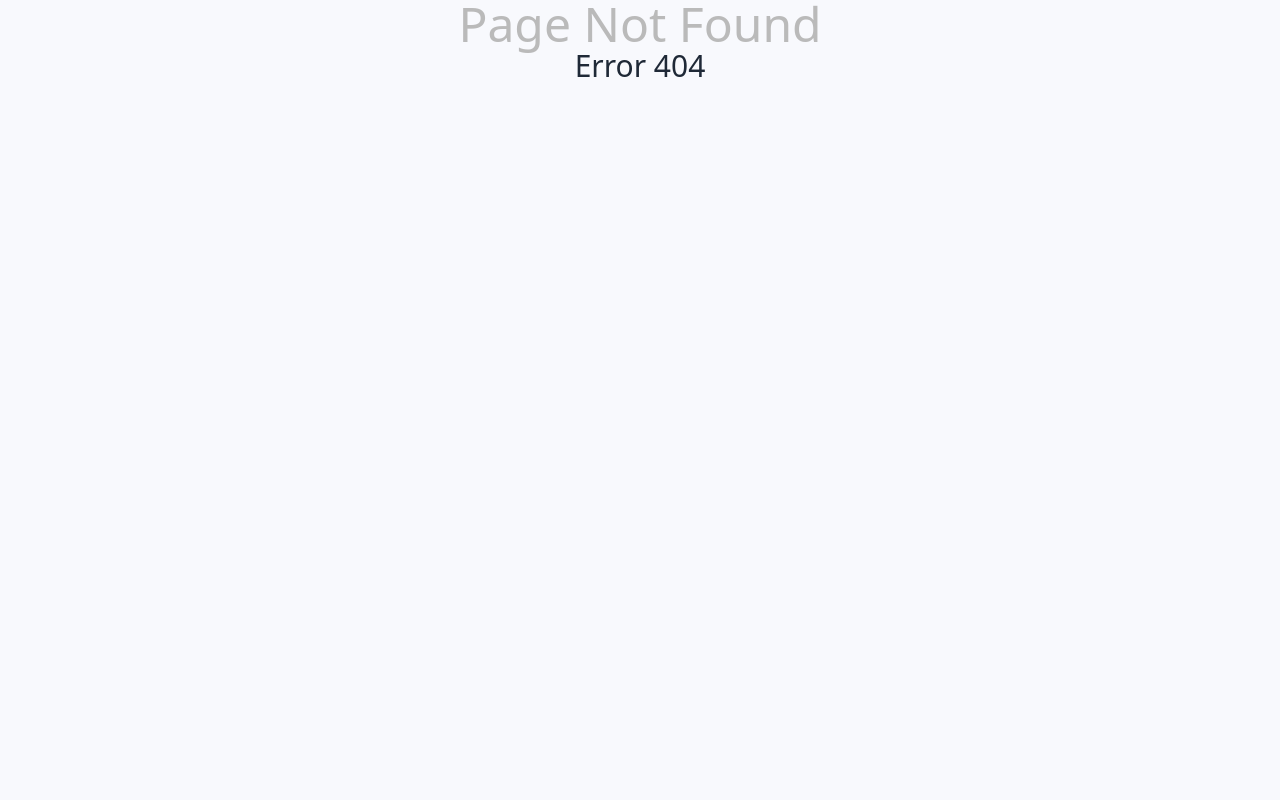
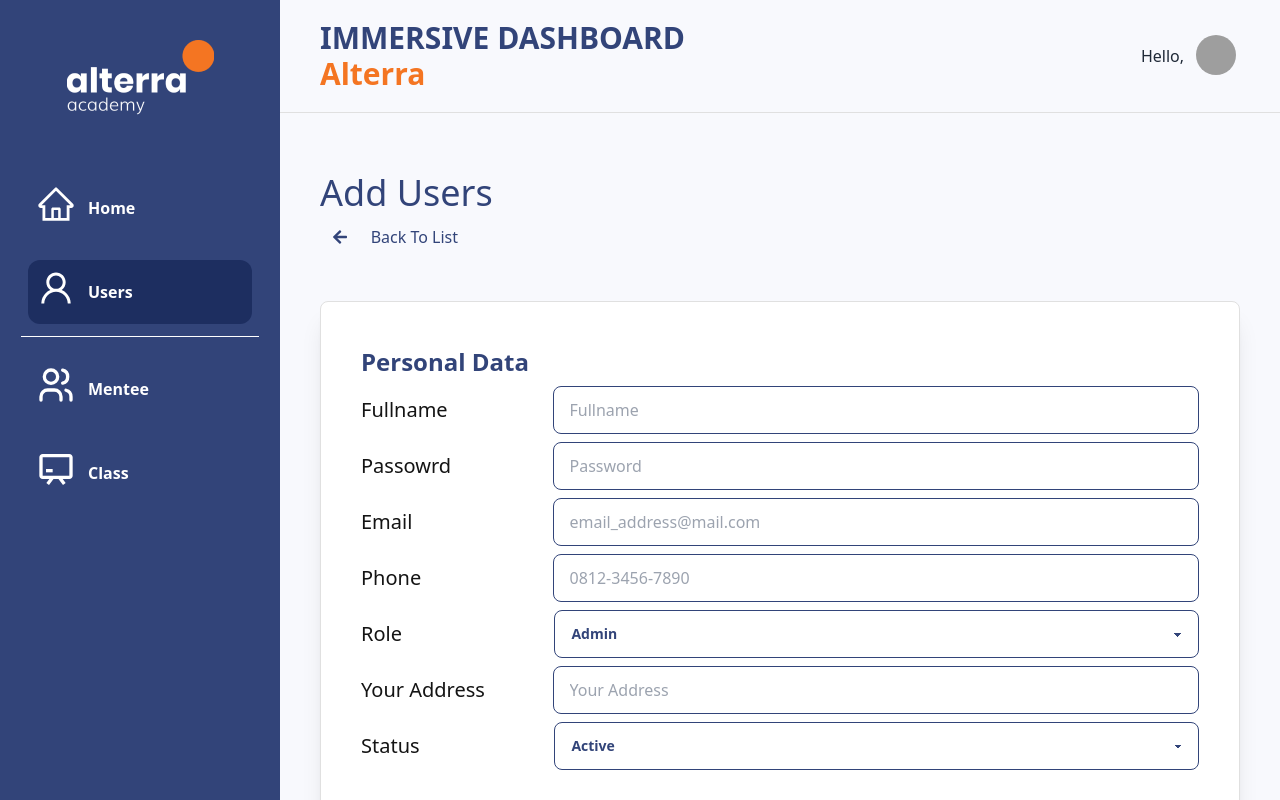
Before and after one commit to kelompok-2-immarsive/FE_Dashboard, a React (Vite) app: page /users/add in a window 1280 px wide. Before the commit this address had no page. Shown: the top 800 px of the page. Built offline with nearby package versions, Linux system fonts and the light colour scheme; grey boxes are pictures that could not be loaded.

Commit message:
bikin add user

```diff
--- a/src/App.jsx
+++ b/src/App.jsx
@@ -12,6 +12,7 @@ import ClassList from './Pages/ClassList';
 import UsersPage from './Pages/UsersPage';
 import MenteeList from './Pages/MenteeList';
 import Page404 from './Pages/Page404';
+import AddUser from './Pages/AddUser';
 
 
 function App() {
@@ -34,6 +35,7 @@ function App() {
           <Route path='/mentee' element={<DashboardApp children={<MenteeList />} index={'mentee'}/>} />
           <Route path='/mentee/add' element={<DashboardApp children={<AddMentee />} index={'mentee'} />} />
           <Route path='/users' element={<DashboardApp children={<UsersPage />} index={'users'} />} />
+          <Route path='/users/add' element={<DashboardApp children={<AddUser />} index={'users'} />} />
           <Route path='/class' element={<DashboardApp children={<ClassList />} index={'class'} />} />
           <Route path='/*' element={<Page404 />} />
         </Routes>
--- /dev/null
+++ b/src/Pages/AddUser.jsx
@@ -0,0 +1,67 @@
+import React from 'react'
+import { useState } from 'react'
+import { FaArrowLeft } from 'react-icons/fa';
+import Input from '../Components/Input';
+import Select from '../Components/Select';
+import { Link } from 'react-router-dom';
+
+const AddUser = () => {
+  const [fullname, setFullname] = useState('')
+  const [email, setEmail] = useState('')
+  const [password, setPassword] = useState('')
+  const [team, setTeam] = useState('')
+  const [phone, setPhone] = useState('')
+  const [status, setStatus] = useState('')
+  const [address, setAddress] = useState('')
+
+  const data = {
+    fullname: fullname,
+    email: email,
+    password: password,
+    role: team,
+    phone: phone,
+    status: status,
+    address: address,
+  }
+
+  const addUser = () => {
+    console.log(data)
+  }
+
+  return (
+    <div className='mt-5'>
+      <h1 className='text-4xl font-medium  text-alta-primary'>Add Users</h1>
+      <Link to='/mentee' className='text-alta-primary hover:text-hover-secondary w-[150px] flex items-center justify-between p-3 cursor-pointer'><FaArrowLeft /><span>Back To List</span></Link>
+      <form
+        className='my-10 px-10 py-8 bg-white rounded-lg border border-border-primary shadow-xl'
+        onSubmit={() => addUser()}
+      >
+        <div className='mt-3'>
+          <h1 className='font-bold text-2xl text-alta-primary'>Personal Data</h1>
+          <Input label='Fullname' type='text' placeholder='Fullname' change={(e) => setFullname(e.target.value)} />
+          <Input label='Passowrd' type='password' placeholder='Password' change={(e) => setPassword(e.target.value)}/>
+          <Input label='Email' type='email' placeholder='email_address@mail.com' change={(e) => setEmail(e.target.value)} />
+          <Input
+            label='Phone' type='tel' placeholder='0812-3456-7890'
+            pattern="[0-9]{4}-[0-9]{4}-[0-9]{4}" change={(e) => setPhone(e.target.value)} />
+          <Select
+            label='Role' option={['Admin', 'Mentor', 'Admission', 'Placement', 'Team', 'Academic']}
+            change={(e) => setTeam(e.target.value)}
+          />
+          <Input label='Your Address' type='text' placeholder='Your Address' change={(e) => setAddress(e.target.value)} />
+          <Select
+            label='Status' option={['Active', 'Graduate', 'Placement']}
+            change={(e) => setStatus(e.target.value)}
+          />
+        </div>
+
+        <div className='flex justify-end mt-10'>
+          <button className='btn bg-alta-secondary border-none hover:bg-hover-secondary mx-3 text-white'>Cancel</button>
+          <button className='btn bg-alta-primary border-none hover:bg-hover-primary mx-3 text-white' type='submit'>Add Users</button>
+        </div>
+      </form>
+    </div>
+  )
+}
+
+export default AddUser
--- a/src/Pages/MenteeList.jsx
+++ b/src/Pages/MenteeList.jsx
@@ -50,8 +50,8 @@ const MenteeList = () => {
               currentUser && loading === false ?
               <TableList
                data = {currentUser}
-               paginateBack ={ () => setCurrentPage(currentPage - 1)}
-               paginateFront ={ () => setCurrentPage(currentPage + 1)}
+               paginateBack ={ () => paginateBack()}
+               paginateFront ={ () => paginateFront()}
 
 
               />
--- a/src/Pages/UsersPage.jsx
+++ b/src/Pages/UsersPage.jsx
@@ -1,7 +1,7 @@
 import React from 'react';
 import { useEffect, useState } from 'react';
 import SearchBar from '../Components/SearchBar';
-import TableList from '../Components/TableList';
+import { useNavigate } from 'react-router-dom';
 import api from '../Services/api';
 import { useCookies } from 'react-cookie'
 import UserList from '../Components/UserList';
@@ -23,9 +23,15 @@ const UsersPage = () => {
     useEffect(() => {
         getAllUsers()
     }, [])
+
+    const navigate = useNavigate()
     return (
         <div className='p-10'>
-            <SearchBar title={'Users List'} description={'Create, Edit Or Delete Users'}/>
+            <SearchBar
+            title={'Users List'}
+            description={'Create, Edit Or Delete Users'}
+            add={() => navigate('/users/add')}
+            />
             <div className="card border border-border-primary">
                 <div className="card-body">
                     {allUsers ? <UserList data={allUsers}/>  : <p>loading...</p>}
```
